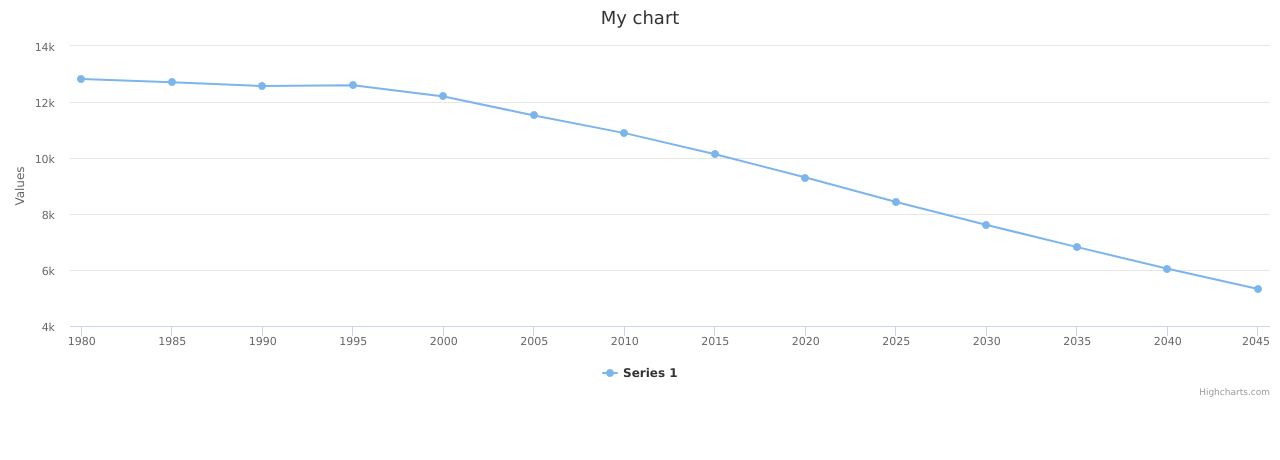
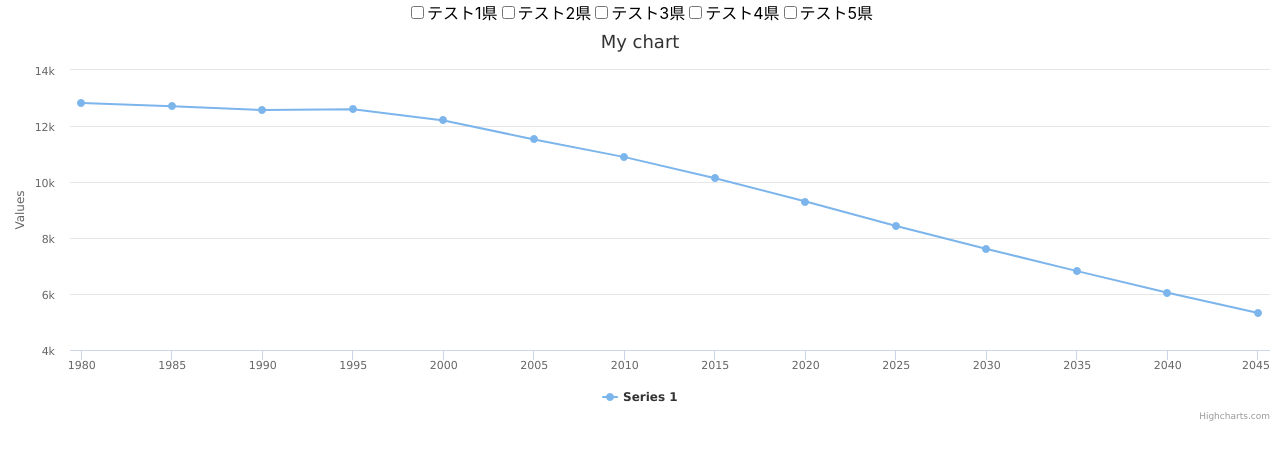
Before and after one commit to akibo567/y-company-test, a React (Create React App) app: page / in a window 1280 px wide. Shown: the top 460 px of the page. Built offline with nearby package versions, Linux system fonts and the light colour scheme.

Commit message:
都道府県データからチェックボックスを生成する機能の実装

```diff
--- a/src/App.tsx
+++ b/src/App.tsx
@@ -1,5 +1,7 @@
-import React from "react";
+import React, {useState} from "react";
 import Graph from "./components/Graph"
+import Prefecture_Select from "./components/Prefecture_Select"
+
 import "./App.css";
 
 import {PointOptionsObject, SeriesOptionsType} from 'highcharts';
@@ -8,9 +10,16 @@ import Dummy_Prefecture from "./dummy_prefecture.json";
 import Dummy_Volume from "./dummy_volume.json";
 
 const App = () => {
+  const [Prefecture_Select_Values, Set_Prefecture_Select_Values] = useState<number[]>([]);
+
   return (
     <div className="App">
-
+      {Prefecture_Select_Values}
+      <Prefecture_Select
+        prfecture_list={Dummy_Prefecture.result}
+        Prefecture_Select_Values={Prefecture_Select_Values}
+        Set_Prefecture_Select_Values={Set_Prefecture_Select_Values}
+      />
       <Graph
         //graph_data={Dummy_Volume.result.data}
         graph_series={Convert_Volume_Data(Dummy_Volume)}
@@ -23,7 +32,7 @@ const App = () => {
 const Convert_Single_Volume_Data = (data:any) =>{
   const graph_data: number[][] = new Array<number[]>();
   const targetData = data.find((v:any) => v.label === "総人口");
-  targetData.data.map((item:any,index:number)=>{
+  targetData.data.map((item:any)=>{
     graph_data.push([item.year,item.value]);
   });
 
--- /dev/null
+++ b/src/components/Prefecture_Select.tsx
@@ -0,0 +1,51 @@
+import React, { useState,Dispatch,SetStateAction } from "react";
+import Highcharts, {PointOptionsObject, SeriesOptionsType} from 'highcharts';
+import HighchartsReact from 'highcharts-react-official';
+
+interface Prefceture_Interface {
+  prefCode: number;
+  prefName: string;
+}
+
+type Props = {
+  prfecture_list: Prefceture_Interface[],
+  Prefecture_Select_Values: number[],
+  Set_Prefecture_Select_Values: Dispatch<SetStateAction<number[]>>
+};
+
+const Prefecture_Select = (props : Props) => {
+
+  const handleChange = (val : number) => {
+    if (props.Prefecture_Select_Values.includes(val)) {
+      props.Set_Prefecture_Select_Values(
+        props.Prefecture_Select_Values.filter((checkedValue) => checkedValue !== val)
+      );
+    } else {
+      props.Set_Prefecture_Select_Values([...props.Prefecture_Select_Values, val]);
+    }
+  };
+
+  return (
+    <>
+      {props.prfecture_list.map((item:Prefceture_Interface)=>
+      {
+        return(
+          <label key={item.prefCode}>
+            <input
+              type="checkbox"
+              name="inputNames"
+              checked={props.Prefecture_Select_Values.includes(item.prefCode)}
+              onChange={() => {handleChange(item.prefCode)}}
+              value={item.prefCode}
+            />
+            {item.prefName}
+          </label>
+        );
+      }
+      )}
+    </>
+  );
+
+}
+
+export default Prefecture_Select;
```
